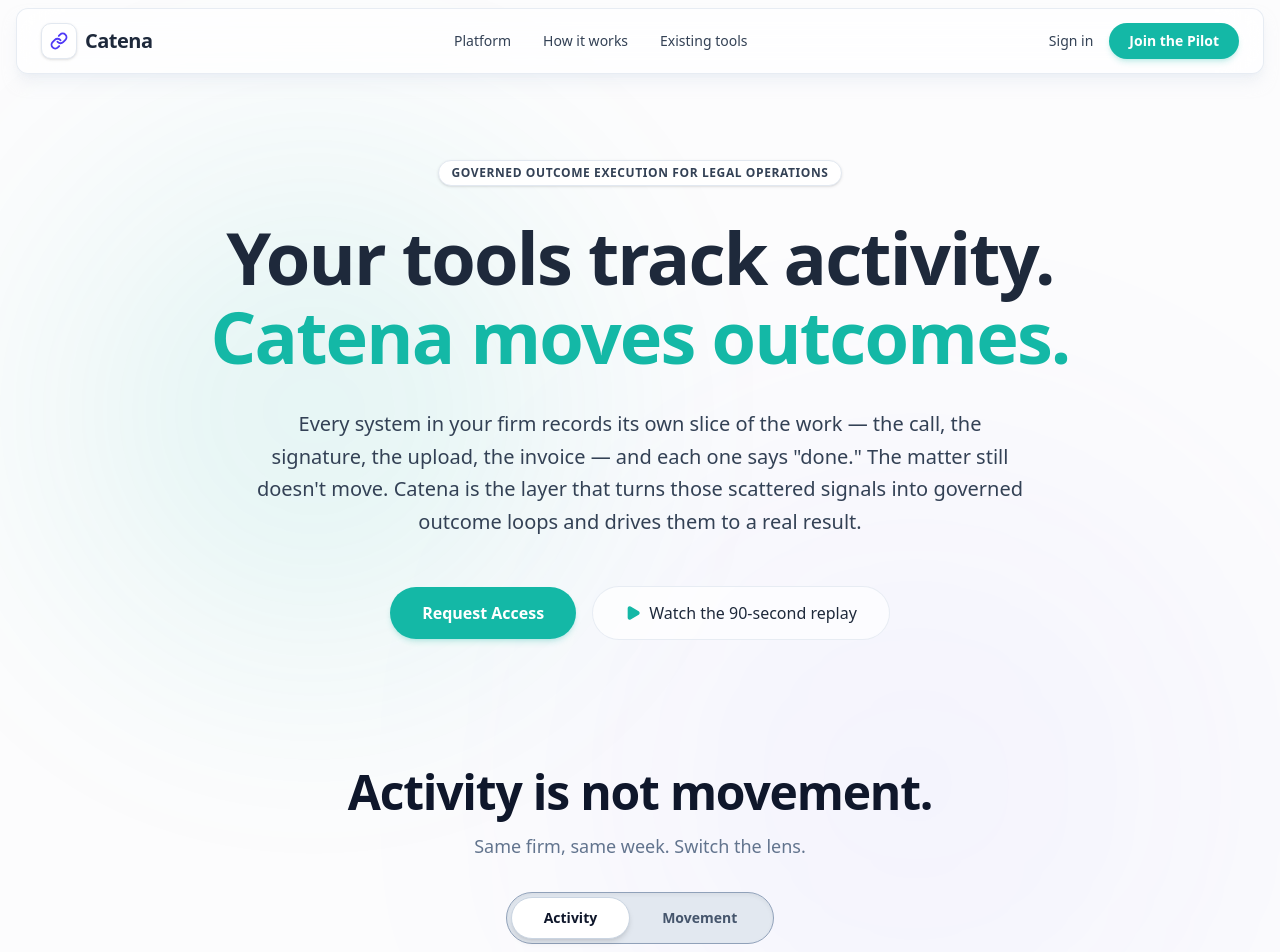
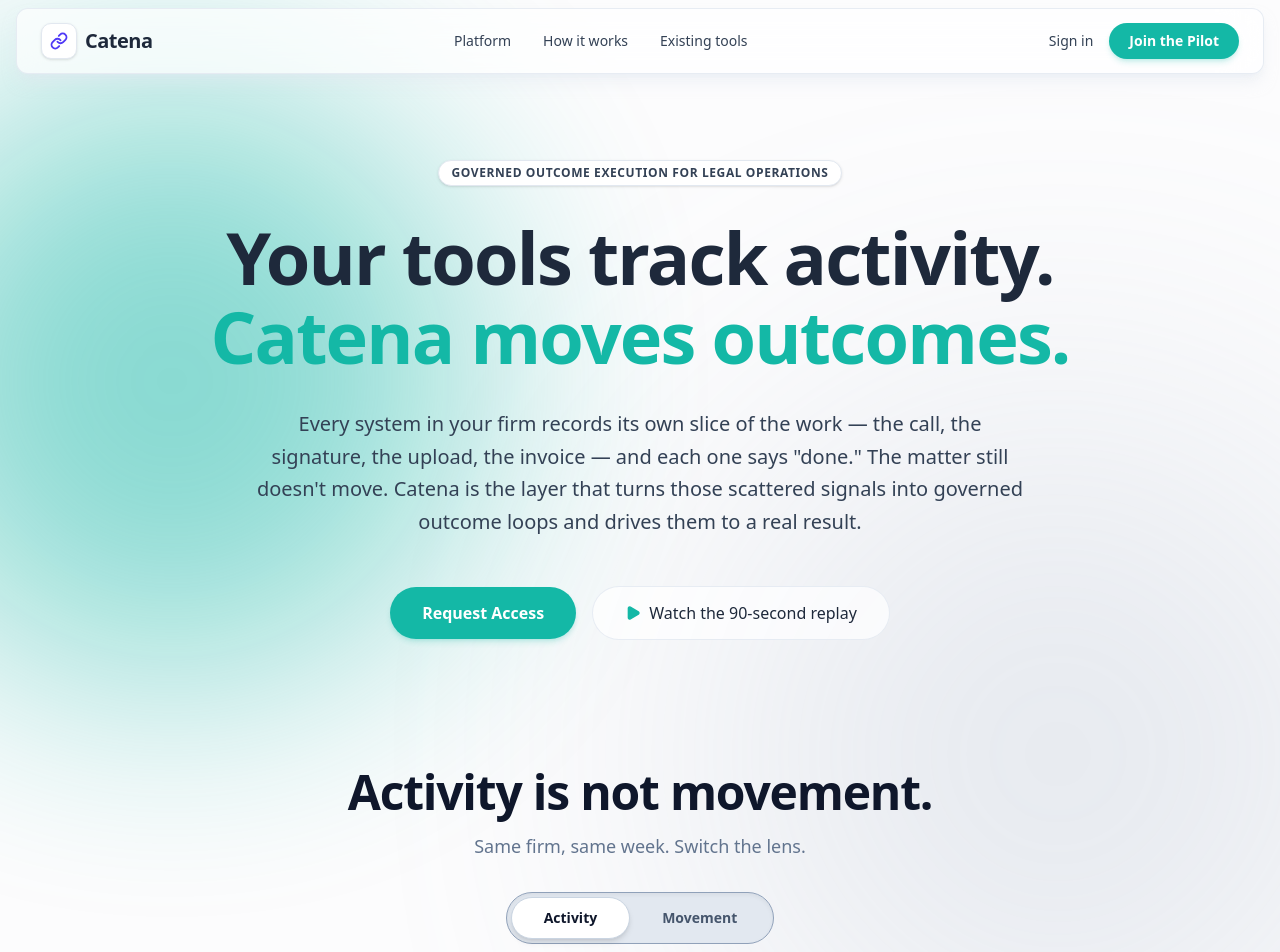
Before and after one commit to PrimeElixir/catena-landing, a Next.js app: page / in a window 1280 px wide. Shown: the top 952 px of the page. Built offline with nearby package versions, Linux system fonts and the light colour scheme.

Commit message:
style: fix background gradient syntax to ensure visibility

```diff
--- a/src/components/HeroSection.tsx
+++ b/src/components/HeroSection.tsx
@@ -21,8 +21,8 @@
 
       {/* Background Architectural Elements */}
       <div className="absolute inset-0 z-0 pointer-events-none">
-        <div className="absolute top-[10%] left-[5%] w-[500px] h-[500px] bg-accent/20 rounded-full filter blur-[120px] animate-pulse opacity-40"></div>
-        <div className="absolute top-[30%] right-[5%] w-[600px] h-[600px] bg-indigo-500/10 rounded-full filter blur-[150px] opacity-60"></div>
+        <div className="absolute top-[5%] left-[-10%] w-[600px] h-[600px] bg-accent rounded-full blur-[120px] animate-pulse opacity-20"></div>
+        <div className="absolute top-[25%] right-[-10%] w-[700px] h-[700px] bg-slate-400 rounded-full blur-[150px] opacity-20"></div>
       </div>
 
       <div className="relative z-10 w-full max-w-6xl mx-auto flex flex-col items-center text-center">
```
